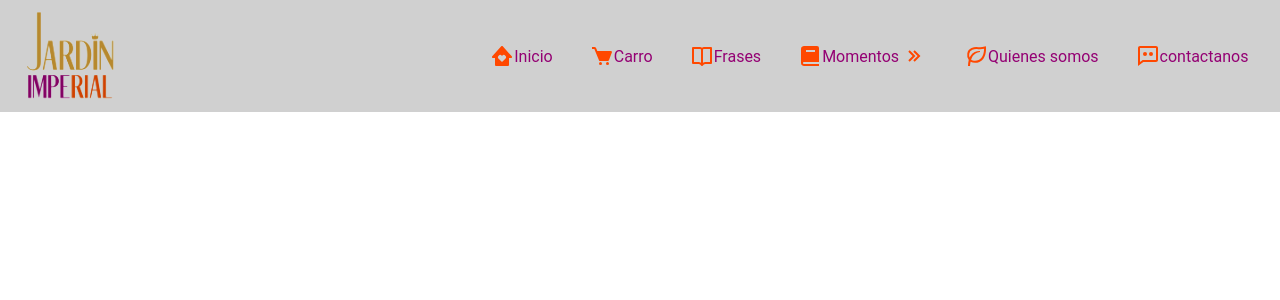
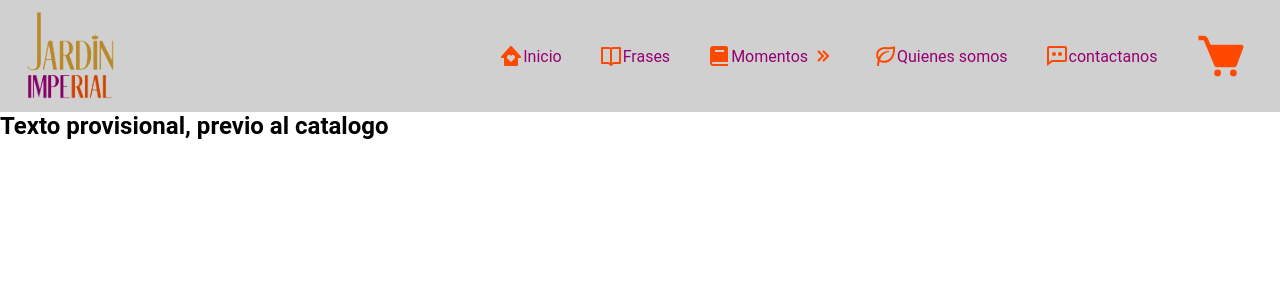
Before and after one commit to danielguaro/ReactCoderHouse, a React (Create React App) app: page / in a window 1280 px wide. Shown: the top 300 px of the page. Built offline with nearby package versions, Linux system fonts and the light colour scheme.

Commit message:
implementacion de carro y item(solo creacion)

```diff
--- a/src/App.js
+++ b/src/App.js
@@ -1,12 +1,13 @@
 import './App.css';
 
+import ItemListContainer from './components/ItemListContainer/ItemListContainer';
 import { NavBar } from './components/NavBar/NavBar';
-import logo from './logo.svg';
 
 function App() {
 	return (
 		<>
 			<NavBar />
+			<ItemListContainer />
 		</>
 	);
 }
--- /dev/null
+++ b/src/components/CartWidget/CartWidget.js
@@ -0,0 +1,15 @@
+import cart from '../../assets/images/cart.svg';
+
+const CartWidget = () => {
+	return (
+		<>
+			<li className="menu_item">
+				<a href="./cart.html" className="menu_link">
+					<img src={cart} alt="Carro" className="menu_img_cart" />
+				</a>
+			</li>
+		</>
+	);
+};
+
+export default CartWidget;
--- /dev/null
+++ b/src/components/ItemListContainer/ItemListContainer.js
@@ -0,0 +1,9 @@
+const ItemListContainer = () => {
+	return (
+		<>
+			<h2>Texto provisional, previo al catalogo </h2>
+		</>
+	);
+};
+
+export default ItemListContainer;
--- a/src/components/NavBar/NavBar.js
+++ b/src/components/NavBar/NavBar.js
@@ -1,7 +1,7 @@
 import './styleNavBar.css';
 
+import CartWidget from '../CartWidget/CartWidget';
 import arrowHoriz from '../../assets/images/arrowHoriz.svg';
-import cart from '../../assets/images/cart.svg';
 import contacto from '../../assets/images/contact.svg';
 import frase from '../../assets/images/mensaje.svg';
 import home from '../../assets/images/home.svg';
@@ -21,12 +21,6 @@
 							<a href="./home.html" className="menu_link">
 								<img src={home} alt="home" className="menu_img" />
 								Inicio
-							</a>
-						</li>
-						<li className="menu_item">
-							<a href="./cart.html" className="menu_link">
-								<img src={cart} alt="Carro" className="menu_img" />
-								Carro
 							</a>
 						</li>
 						<li className="menu_item">
@@ -80,6 +74,7 @@
 								contactanos
 							</a>
 						</li>
+						<CartWidget />
 					</ul>
 					<div className="menu_desplegable">
 						<img
--- a/src/components/NavBar/styleNavBar.css
+++ b/src/components/NavBar/styleNavBar.css
@@ -70,6 +70,10 @@
 .menu_item:hover {
 	--clip: polygon(0 0, 100% 0, 100% 100%, 0% 100%);
 	--rotat: rotate(90deg);
+}
+
+.menu_img_cart {
+	width: 54px;
 }
 
 .menu_link {
```
